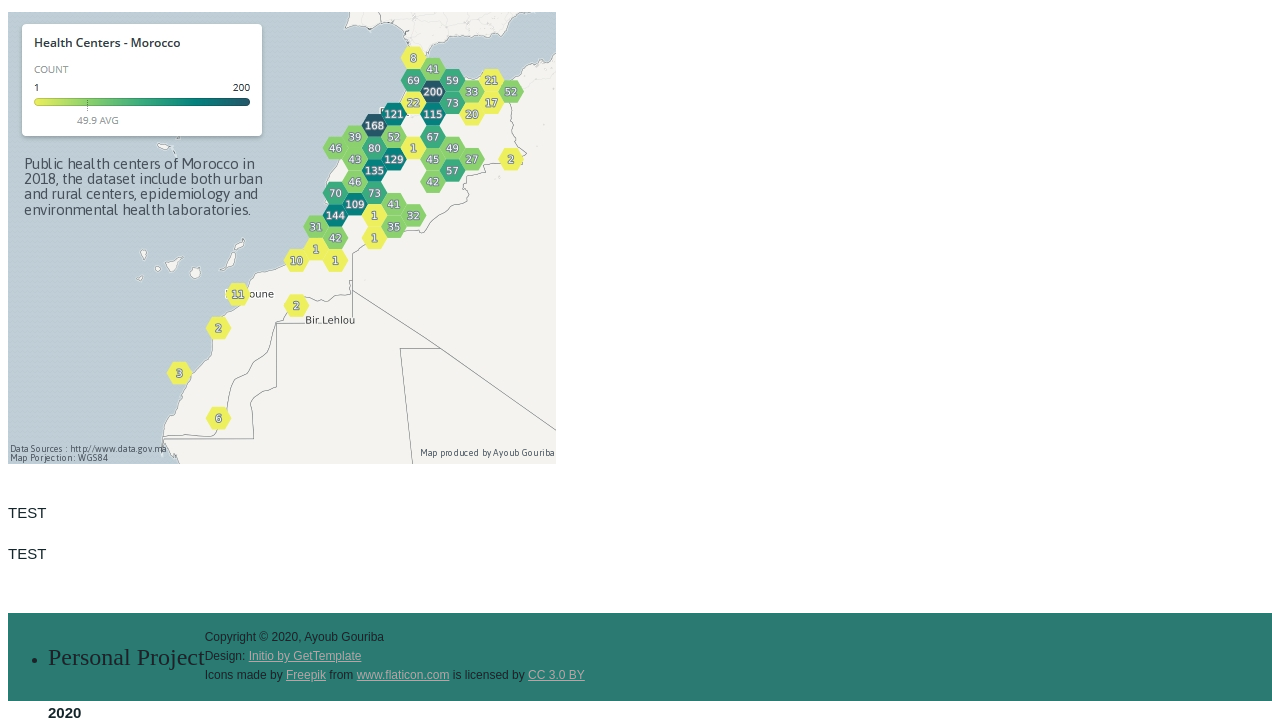
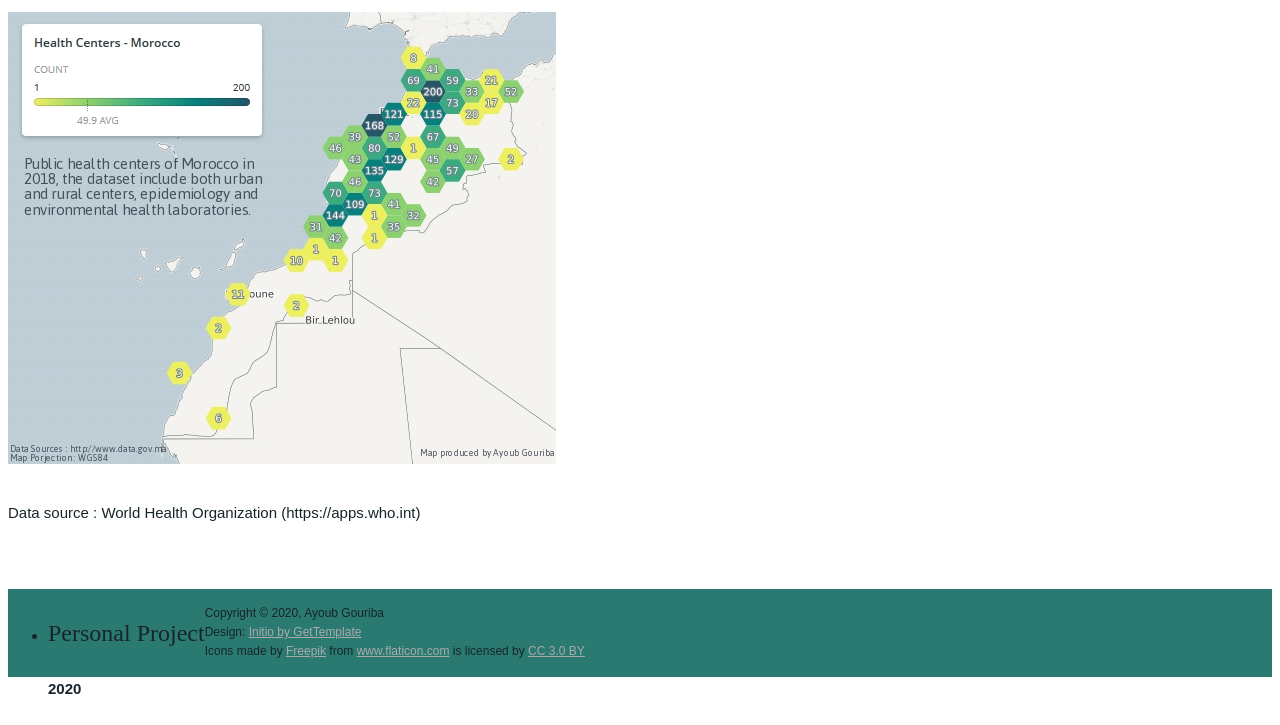
Before and after one commit to ayoubgouriba/ayoubgouriba.github.io, a plain HTML site: page HealthCenters.html in a window 1280 px wide. Shown: the part 326-1051 px from the top of the page. After the commit the page ends 1027 px from the top, so only its background shows below. Drawn offline with nearby package versions, Linux system fonts and the light colour scheme; some icons are missing; files whose address does not match are found by name; a web font is replaced by a local one.

Commit message:
Update HealthCenters.html

```diff
--- a/HealthCenters.html
+++ b/HealthCenters.html
@@ -75,9 +75,8 @@
 
                     <br>
                     <br>
-                    <p>TEST</p>
+                    <p>Data source : World Health Organization (https://apps.who.int)</p>
                     <br>
-                    <p>TEST</p>
 					<br>
 
                 </article>
```
